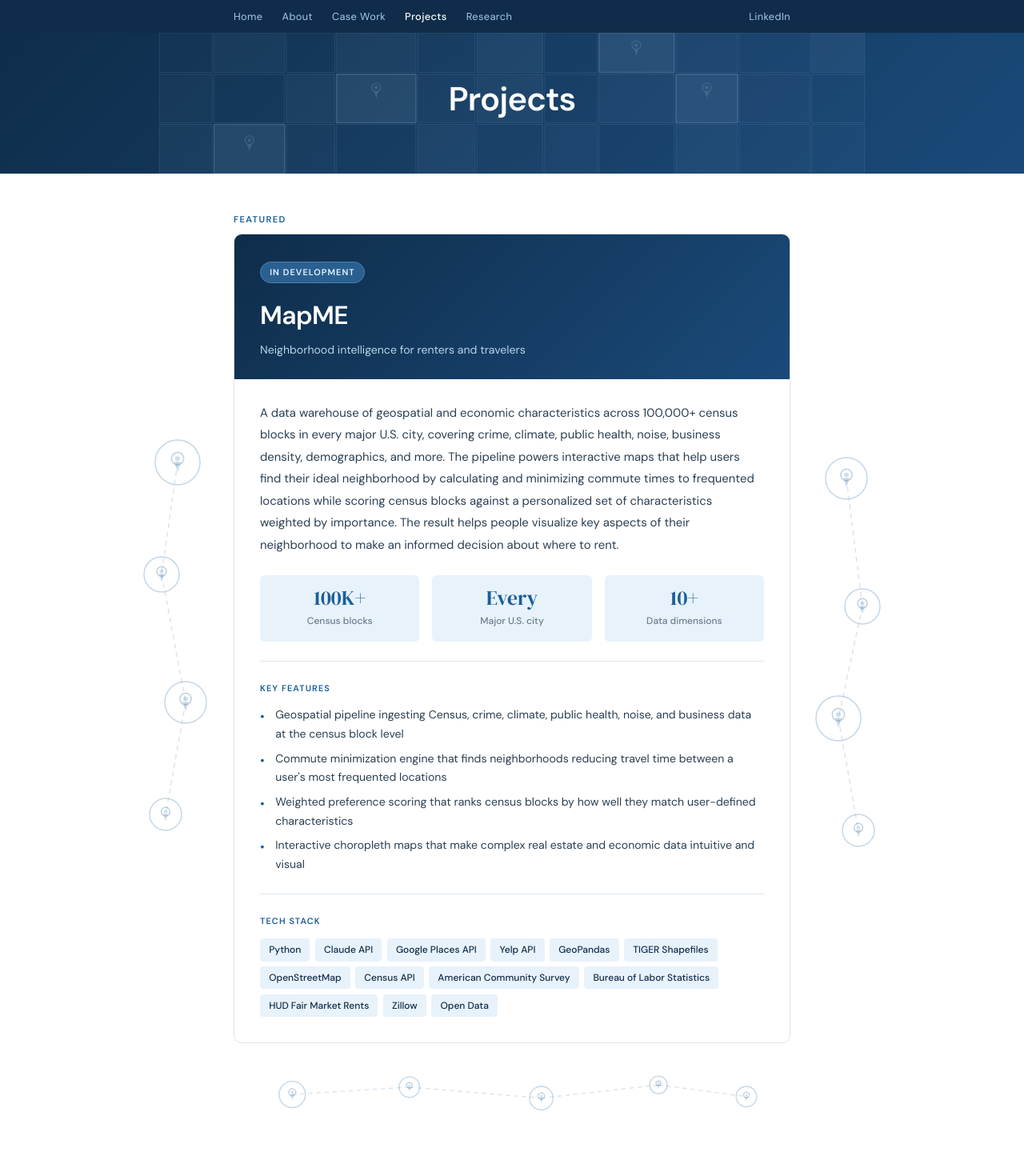
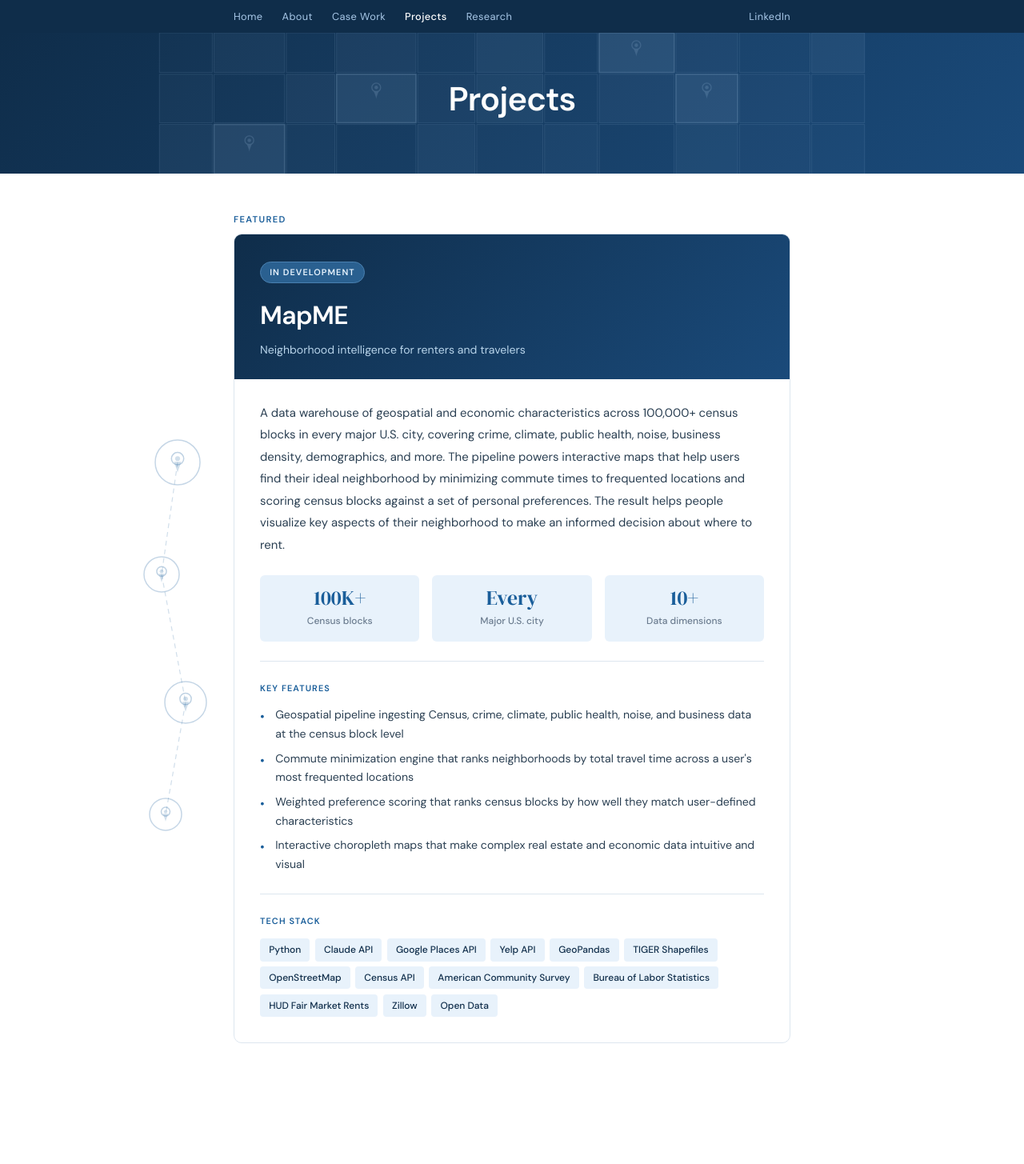
Before and after one commit to colindonahue123-ui/colindonahue123-ui.github.io, a Jekyll site: the page projects.html, which Jekyll copies as it is, in a window 1280 px wide. Shown: the whole page at 80% size. Built offline with Jekyll 4.4.1, drawn with Linux system fonts in a browser that asks for light colours; after the commit the page ends 1400 px from its top, so only the background shows below that; some of the changed lines change nothing that is shown.

Commit message:
Update projects.html

```diff
--- a/projects.html
+++ b/projects.html
@@ -378,10 +378,9 @@
 
   <div class="section-title">Featured</div>
 
-  <!-- Card with left/right map strips -->
+  <!-- Card with left map strip only -->
   <div style="position:relative;">
     <svg viewBox="0 0 120 600" xmlns="http://www.w3.org/2000/svg" style="position:absolute;left:-130px;top:0;width:120px;height:100%;" id="mapleft"></svg>
-    <svg viewBox="0 0 120 600" xmlns="http://www.w3.org/2000/svg" style="position:absolute;right:-130px;top:0;width:120px;height:100%;" id="mapright"></svg>
 
     <div class="project-card">
     <div class="project-header">
@@ -393,7 +392,7 @@
 
     <div class="project-body">
       <p class="project-desc">
-        A data warehouse of geospatial and economic characteristics across 100,000+ census blocks in every major U.S. city, covering crime, climate, public health, noise, business density, demographics, and more. The pipeline powers interactive maps that help users find their ideal neighborhood by calculating and minimizing commute times to frequented locations while scoring census blocks against a personalized set of characteristics weighted by importance. The result helps people visualize key aspects of their neighborhood to make an informed decision about where to rent.
+        A data warehouse of geospatial and economic characteristics across 100,000+ census blocks in every major U.S. city, covering crime, climate, public health, noise, business density, demographics, and more. The pipeline powers interactive maps that help users find their ideal neighborhood by minimizing commute times to frequented locations and scoring census blocks against a set of personal preferences. The result helps people visualize key aspects of their neighborhood to make an informed decision about where to rent.
       </p>
 
       <div class="project-stats">
@@ -416,7 +415,7 @@
       <div class="project-section-title">Key Features</div>
       <ul class="feature-list">
         <li>Geospatial pipeline ingesting Census, crime, climate, public health, noise, and business data at the census block level</li>
-        <li>Commute minimization engine that finds neighborhoods reducing travel time between a user's most frequented locations</li>
+        <li>Commute minimization engine that ranks neighborhoods by total travel time across a user's most frequented locations</li>
         <li>Weighted preference scoring that ranks census blocks by how well they match user-defined characteristics</li>
         <li>Interactive choropleth maps that make complex real estate and economic data intuitive and visual</li>
       </ul>
@@ -442,9 +441,6 @@
     </div>
     </div>
   </div>
-
-  <!-- Map imagery below card -->
-  <svg viewBox="0 0 760 60" xmlns="http://www.w3.org/2000/svg" style="width:100%;display:block;" id="mapbelow"></svg>
 
 </div>
 
@@ -472,15 +468,6 @@ function drawPins(svgId, pins, connections){
   }
 }
 
-// Below card
-drawPins('mapbelow', [
-  {cx:80,  cy:35, r:18},
-  {cx:240, cy:25, r:14},
-  {cx:420, cy:40, r:16},
-  {cx:580, cy:22, r:12},
-  {cx:700, cy:38, r:14},
-], [[0,1],[1,2],[2,3],[3,4]]);
-
 // Left side
 drawPins('mapleft', [
   {cx:60, cy:80,  r:28},
@@ -489,14 +476,6 @@ drawPins('mapleft', [
   {cx:45, cy:520, r:20},
 ], [[0,1],[1,2],[2,3]]);
 
-// Right side
-drawPins('mapright', [
-  {cx:60, cy:100, r:26},
-  {cx:80, cy:260, r:22},
-  {cx:50, cy:400, r:28},
-  {cx:75, cy:540, r:20},
-], [[0,1],[1,2],[2,3]]);
-
 })();
 </script>
 
```
